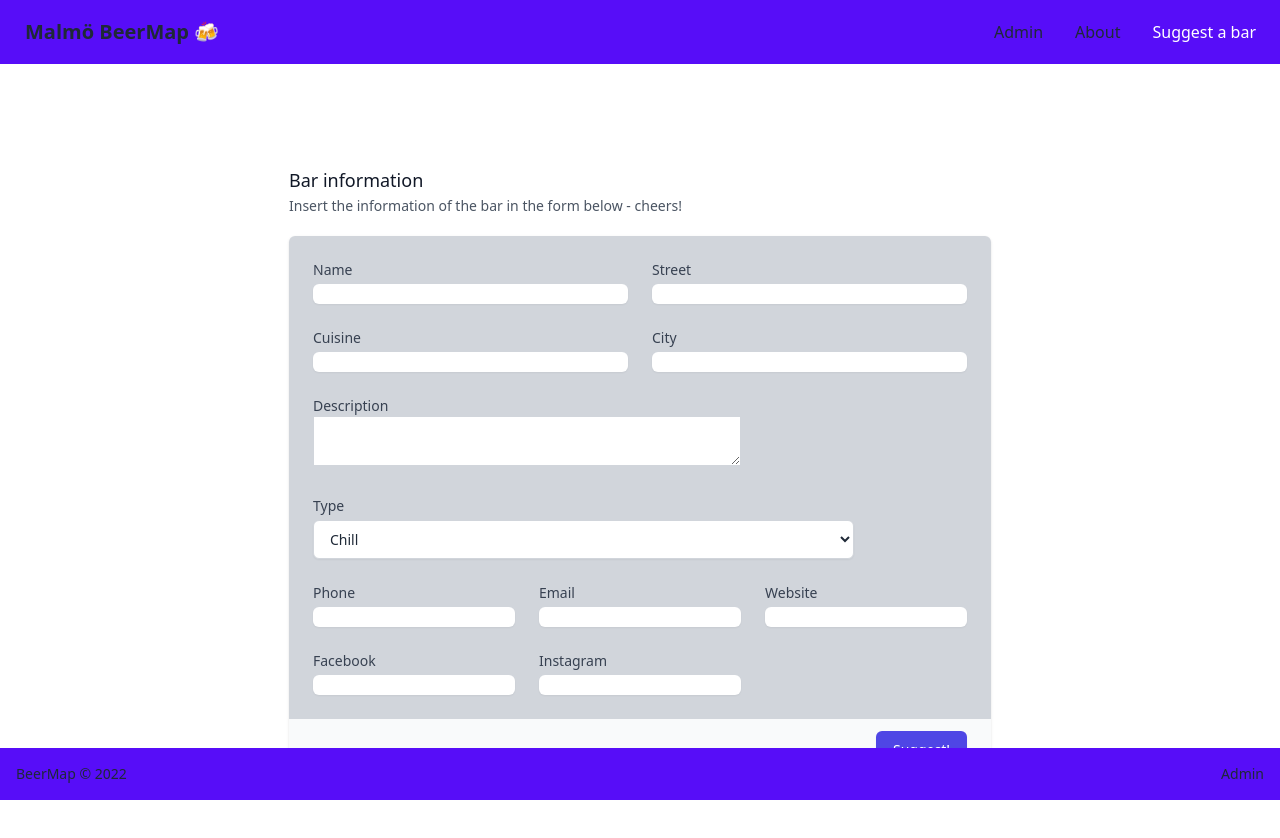
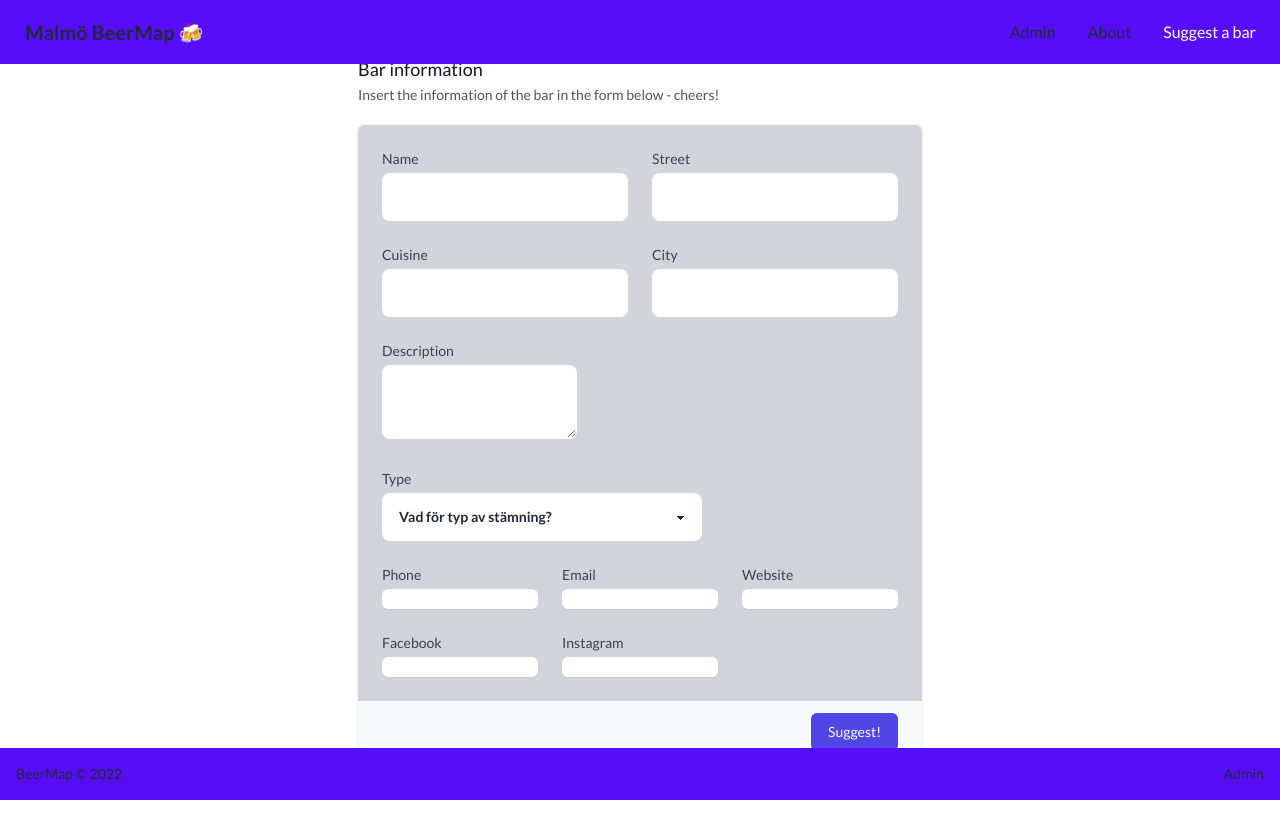
Before and after one commit to FransGPasse/Malmo-Beermap, a React (Vite) app: page /suggestions in a window 1280 px wide. Shown: the top 838 px of the page. After the commit the page ends 800 px from the top, so only its background shows below. Built offline with nearby package versions, Linux system fonts and the light colour scheme; no server answers.

Commit message:
changes on barlist

```diff
--- a/src/App.jsx
+++ b/src/App.jsx
@@ -12,6 +12,7 @@ import BarListPage from "./pages/BarListPage"
 import AdminPage from "./pages/AdminPage"
 import RequireAuth from "./components/RequireAuth"
 import GoogleBeerMap from "./components/GoogleBeerMap"
+import "./assets/fonts.css"
 
 function App() {
   return (
--- a/src/assets/BarListStyling.css
+++ b/src/assets/BarListStyling.css
@@ -10,7 +10,7 @@ main {
 }
 
 .bar-cards-container {
-  height: 100%;
+  height: 95%;
   width: 100%;
 }
 
--- /dev/null
+++ b/src/assets/fonts.css
@@ -0,0 +1,5 @@
+@import url("https://fonts.googleapis.com/css2?family=Lato:wght@400;700&display=swap");
+
+body {
+  font-family: "Lato", sans-serif;
+}
--- a/src/components/BeerMap.jsx
+++ b/src/components/BeerMap.jsx
@@ -12,6 +12,8 @@ import mapStyles from "../assets/mapStyles"
 import BeerIcon from "../assets/images/beer-icon.png"
 import useGetCollection from "../hooks/useGetCollection"
 import { Link, useNavigate } from "react-router-dom"
+import { AiFillCloseSquare } from "react-icons/ai"
+import { Listbox } from "@headlessui/react"
 
 import LocateMe from "./LocateMe"
 import SearchBar from "./SearchBar"
@@ -38,6 +40,8 @@ const BeerMap = () => {
 
   /* Hämtar alla barer... */
   const { data: bars } = useGetCollection("bars")
+
+  console.log("här är bars: ", bars)
 
   /* Mittenpunkten på kartan när den först laddas in */
   const center = useMemo(() => ({ lat: 55.5918775, lng: 13.0078026 }), [])
@@ -71,10 +75,11 @@ const BeerMap = () => {
   if (!isLoaded) return <h1 className="text-4xl">Loading...</h1>
 
   /* Om allt laddas korrekt, visa kartan */
+
   return (
     <>
       <button
-        className="absolute top-20 left-50 z-10  btn btn-primary"
+        className="absolute top-20 left-50 z-10  btn glass text-black"
         onClick={() =>
           barListShown ? setBarListShown(false) : setBarListShown(true)
         }
@@ -85,15 +90,23 @@ const BeerMap = () => {
       {barListShown && (
         <main className="bar-list-popup shadow-md rounded-md">
           <div className="close-wrapper flex justify-end">
-            <button
+            <AiFillCloseSquare
+              className="w-10 cursor-pointer"
               onClick={() =>
                 barListShown ? setBarListShown(false) : setBarListShown(true)
               }
-            >
-              close
-            </button>
+            />
           </div>
-          <div className="filter-wrapper"></div>
+          <div className="filter-wrapper">
+            <select className="select w-full max-w-xs">
+              <option disabled selected>
+                vilken typ av bar?
+              </option>
+              <option>Chill</option>
+              <option>AW</option>
+              <option>happy hour</option>
+            </select>
+          </div>
           <BarList />
         </main>
       )}
--- a/src/components/CreateForm.jsx
+++ b/src/components/CreateForm.jsx
@@ -63,7 +63,7 @@ const CreateForm = ({ id }) => {
   }
 
   return (
-    <div className="flex content-center m-auto w-screen h-screen items-center justify-center z-10">
+    <div className="absolute top-0 flex content-center m-auto w-screen h-screen items-center justify-center -z-10">
       <div className="mt-10 sm:mt-0">
         <div>
           <div className="md:col-span-1 my-5">
@@ -92,7 +92,7 @@ const CreateForm = ({ id }) => {
                     <div className="col-span-6 sm:col-span-3">
                       <label
                         htmlFor="name"
-                        className="block text-sm font-medium text-gray-700"
+                        className="block text-sm font-medium text-gray-700 pb-1"
                       >
                         Name
                       </label>
@@ -102,14 +102,14 @@ const CreateForm = ({ id }) => {
                         type="text"
                         name="name"
                         id="name"
-                        className="mt-1 block w-full rounded-md border-gray-300 shadow-sm focus:border-indigo-500 focus:ring-indigo-500 sm:text-sm"
+                        className="input w-full max-w-xs"
                       />
                     </div>
 
                     <div className="col-span-6 sm:col-span-3">
                       <label
                         htmlFor="street"
-                        className="block text-sm font-medium text-gray-700"
+                        className="block text-sm font-medium text-gray-700 pb-1"
                       >
                         Street
                       </label>
@@ -119,14 +119,14 @@ const CreateForm = ({ id }) => {
                         type="text"
                         name="street"
                         id="street"
-                        className="mt-1 block w-full rounded-md border-gray-300 shadow-sm focus:border-indigo-500 focus:ring-indigo-500 sm:text-sm"
+                        className="input w-full max-w-xs"
                       />
                     </div>
 
                     <div className="col-span-6 sm:col-span-3">
                       <label
                         htmlFor="cuisine"
-                        className="block text-sm font-medium text-gray-700"
+                        className="block text-sm font-medium text-gray-700 pb-1"
                       >
                         Cuisine
                       </label>
@@ -136,13 +136,13 @@ const CreateForm = ({ id }) => {
                         type="text"
                         name="cuisine"
                         id="cuisine"
-                        className="mt-1 block w-full rounded-md border-gray-300 shadow-sm focus:border-indigo-500 focus:ring-indigo-500 sm:text-sm"
+                        className="input w-full max-w-xs"
                       />
                     </div>
                     <div className="col-span-6 sm:col-span-3">
                       <label
                         htmlFor="cuisine"
-                        className="block text-sm font-medium text-gray-700"
+                        className="block text-sm font-medium text-gray-700 pb-1"
                       >
                         City
                       </label>
@@ -152,13 +152,13 @@ const CreateForm = ({ id }) => {
                         type="text"
                         name="city"
                         id="city"
-                        className="mt-1 block w-full rounded-md border-gray-300 shadow-sm focus:border-indigo-500 focus:ring-indigo-500 sm:text-sm"
+                        className="input w-full max-w-xs"
                       />
                     </div>
                     <div className="col-span-6 sm:col-span-4">
                       <label
                         htmlFor="description"
-                        className="block text-sm font-medium text-gray-700"
+                        className="block text-sm font-medium text-gray-700 pb-1"
                       >
                         Description
                       </label>
@@ -166,14 +166,14 @@ const CreateForm = ({ id }) => {
                         {...register("description")}
                         required
                         id="description"
-                        className="w-full border border-solid border-gray-300 font-normal"
+                        className="textarea w-max"
                       />
                     </div>
 
                     <div className="col-span-6 sm:col-span-5">
                       <label
                         htmlFor="type"
-                        className="block text-sm font-medium text-gray-700"
+                        className="block text-sm font-medium text-gray-700 pb-1"
                       >
                         Type
                       </label>
@@ -182,8 +182,11 @@ const CreateForm = ({ id }) => {
                         required
                         id="type"
                         name="type"
-                        className="mt-1 block w-full rounded-md border border-gray-300 bg-white py-2 px-3 shadow-sm focus:border-indigo-500 focus:outline-none focus:ring-indigo-500 sm:text-sm"
+                        className="select w-full max-w-xs"
                       >
+                        <option disabled selected>
+                          Vad för typ av stämning?
+                        </option>
                         <option>Chill</option>
                         <option>Party</option>
                         <option>AW</option>
```
